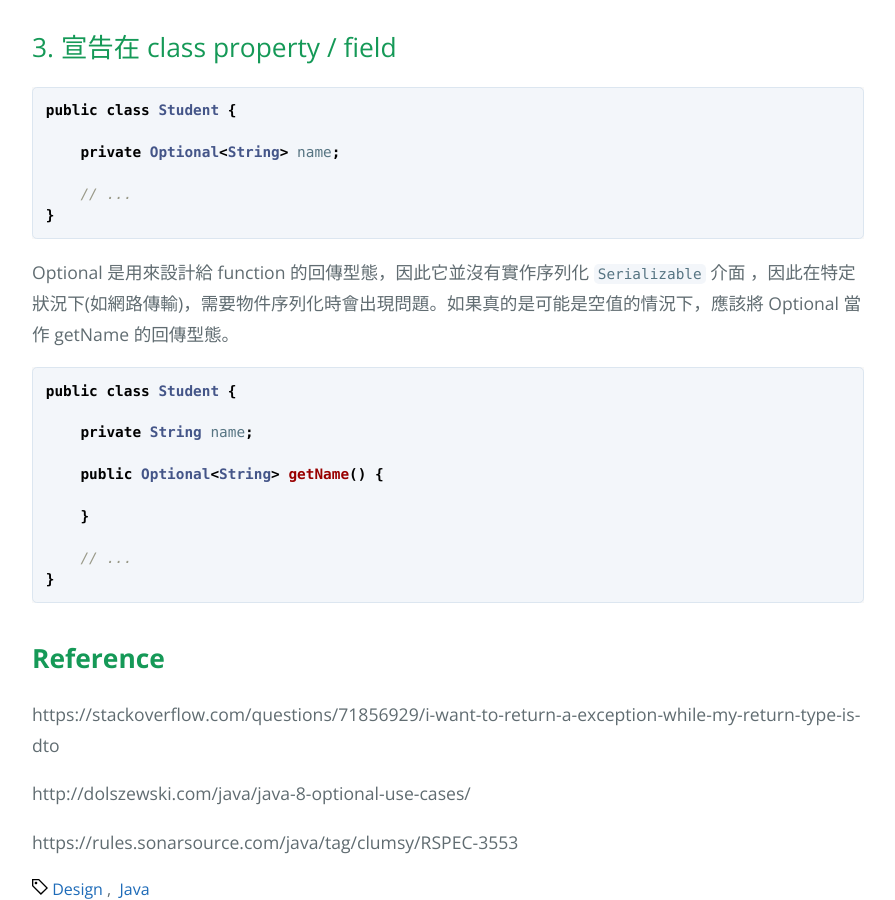
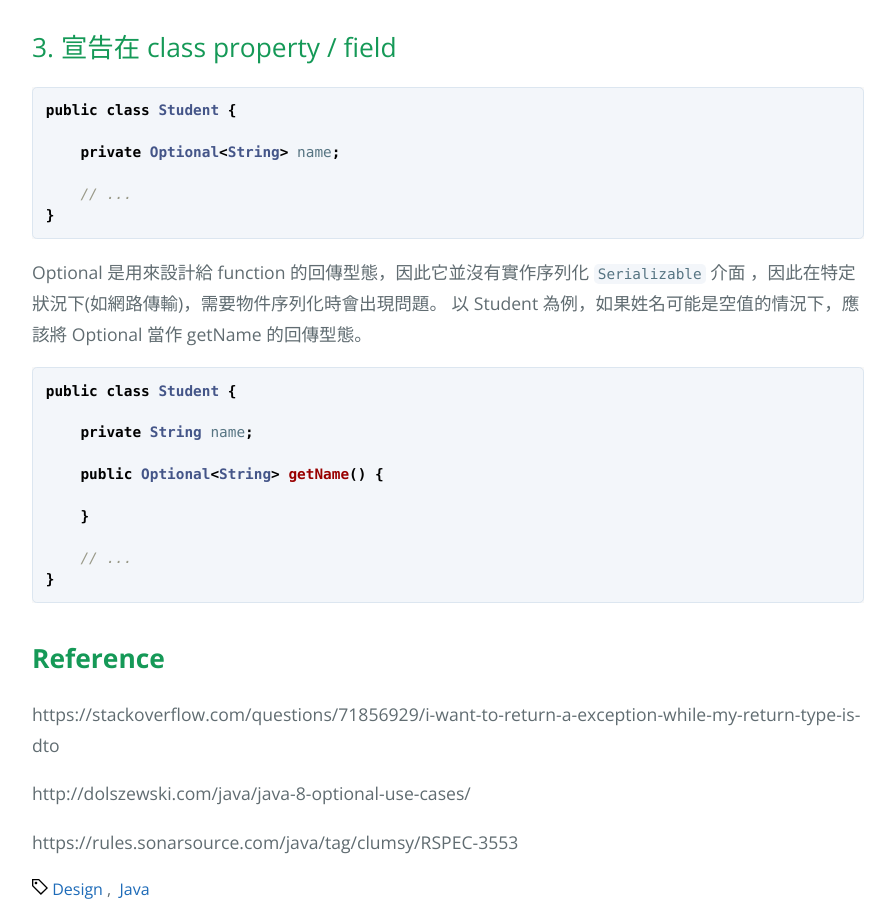
Before and after one commit to KaiSheng714/KaiSheng714.github.io, a Jekyll site: the page built from _posts/2022-04-27-misuse-of-java8-optional.md, in a window 1280 px wide and 900 px high, scrolled down 2344 px. Shown: the whole window, without its empty margins (192-1087 px from the left). Built offline with Jekyll 4.4.1, drawn with Linux system fonts in a browser that asks for light colours.

Commit message:
optional

````diff
--- a/_posts/2022-04-27-misuse-of-java8-optional.md
+++ b/_posts/2022-04-27-misuse-of-java8-optional.md
@@ -76,7 +76,8 @@ public class Student {
 }
 ```
 
-Optional 是用來設計給 function 的回傳型態，因此它並沒有實作序列化 `Serializable` 介面 ，因此在特定狀況下(如網路傳輸)，需要物件序列化時會出現問題。如果真的是可能是空值的情況下，應該將 Optional 當作 getName 的回傳型態。
+Optional 是用來設計給 function 的回傳型態，因此它並沒有實作序列化 `Serializable` 介面 ，因此在特定狀況下(如網路傳輸)，需要物件序列化時會出現問題。
+以 Student 為例，如果姓名可能是空值的情況下，應該將 Optional 當作 getName 的回傳型態。
 
 ```java
 public class Student {
````
